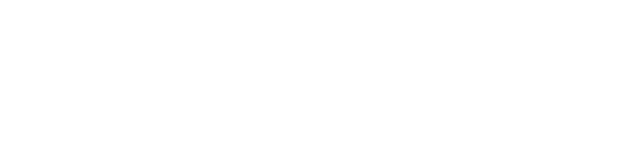
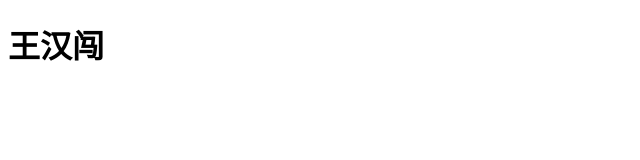
Before and after one commit to mr-wang-hanchuang/mr-wang-hanchuang.github.io, a plain HTML site: page index.html in a window 1280 px wide. Shown: the whole page, without its empty margins (0-640 px from the left). Drawn offline with Linux system fonts and the light colour scheme.

Commit message:
Update index.html

```diff
--- a/index.html
+++ b/index.html
@@ -8,6 +8,6 @@
     <title>个人主页</title>
 </head>
 <body>
-
+    <h1>王汉闯</h1>
 </body>
 </html>
```
